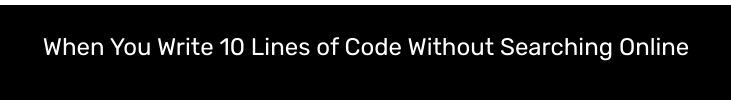
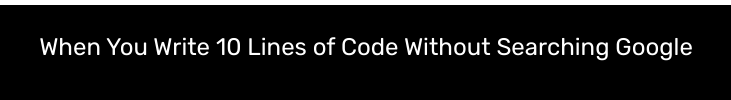
Before and after one commit to nolliechyTW/Motivational-Meme-Project, a plain HTML site: page index.html in a window 1280 px wide. Shown: the part 692-792 px from the top of the page, 274-1005 px from the left. Drawn offline with Linux system fonts and the light colour scheme.

Commit message:
Update index.html

```diff
--- a/index.html
+++ b/index.html
@@ -14,7 +14,7 @@
   <div id="first">
     <h1>Oh, Yeah</h1>
     <img class="Kronk" src="assets\images\images.png" alt="Kronk"/>
-    <p>When You Write 10 Lines of Code Without Searching Online</p>
+    <p>When You Write 10 Lines of Code Without Searching Google</p>
   </div>
 </body>
 
```
